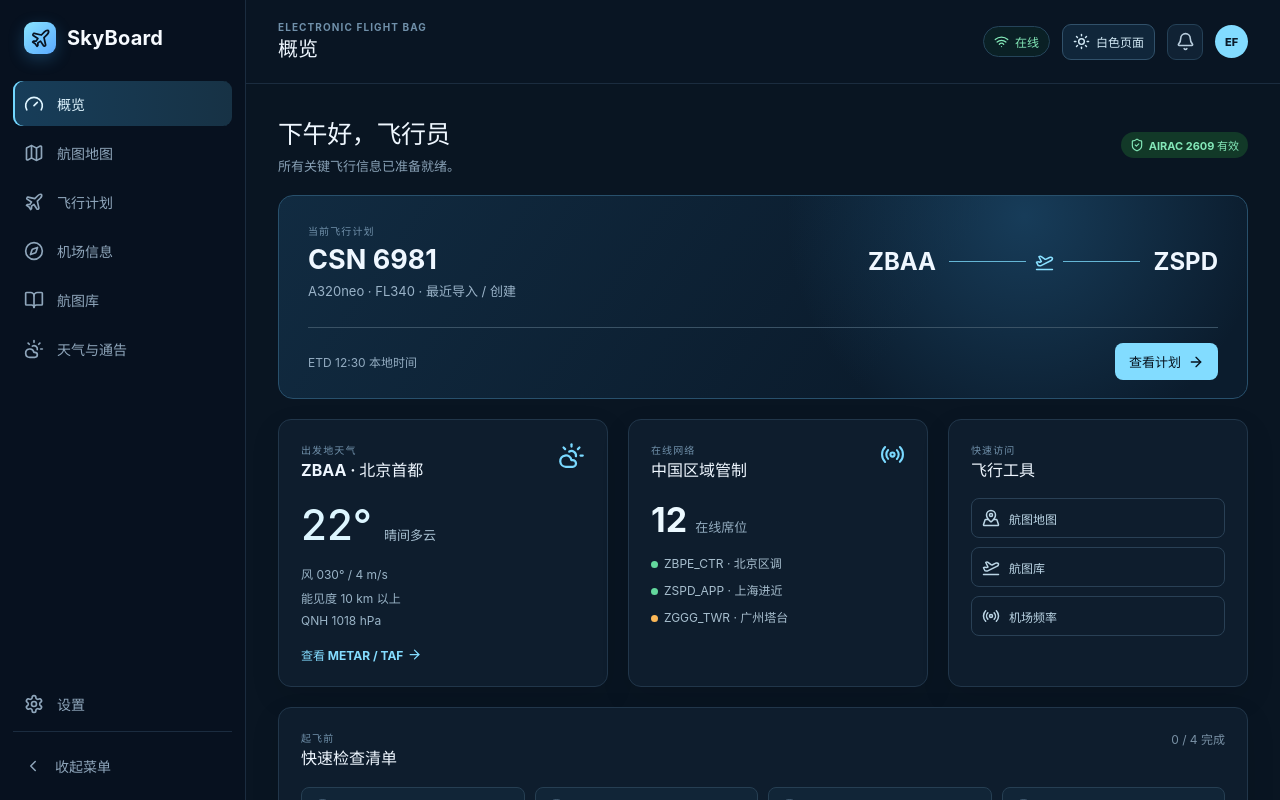
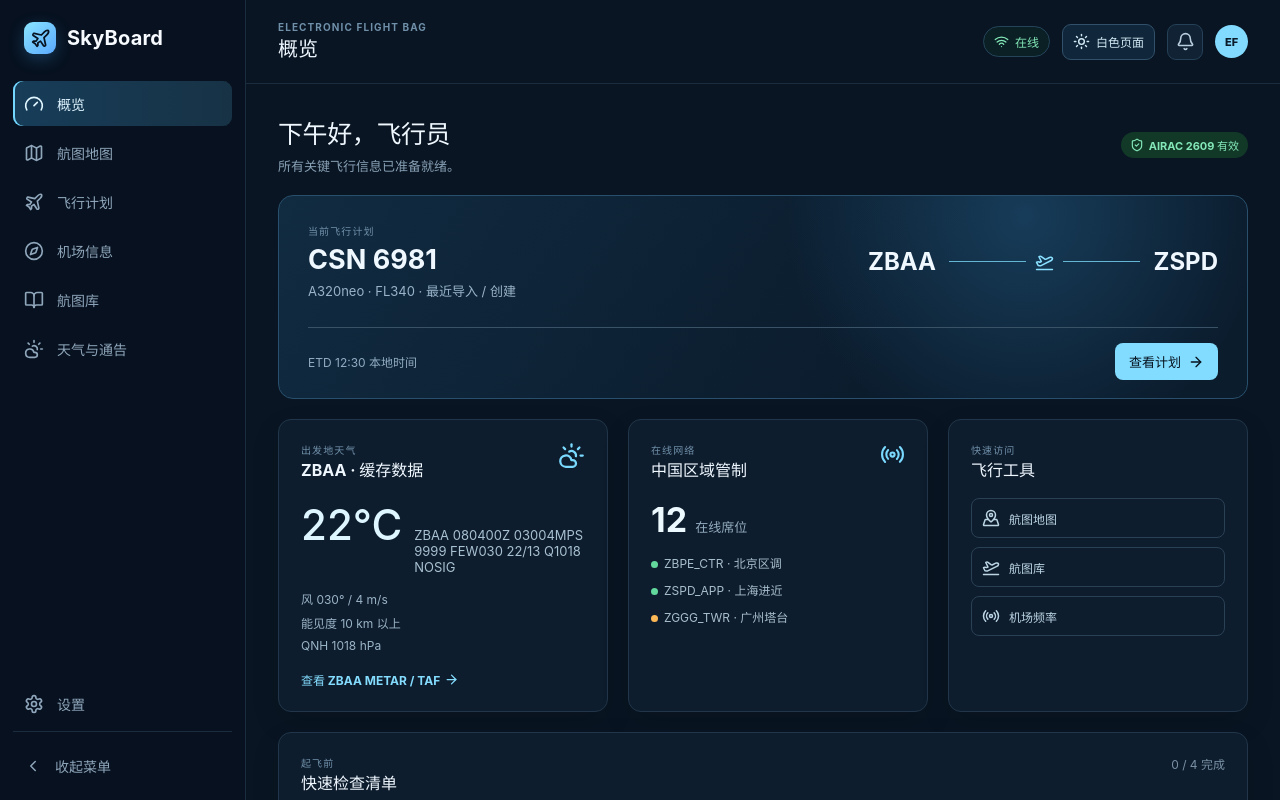
Before and after one commit to jintao3652-cell/efb-v3, a React (Vite) app: page / in a window 1280 px wide. Shown: the top 800 px of the page. Built offline with nearby package versions, Linux system fonts and the light colour scheme.

Commit message:
fix: sync overview weather with flight plan departure

```diff
--- a/src/pages/OverviewPage.tsx
+++ b/src/pages/OverviewPage.tsx
@@ -3,13 +3,17 @@ import { useQuery } from "@tanstack/react-query";
 import { ArrowRight, Check, CircleAlert, CloudSun, MapPinned, PlaneTakeoff, Radio, ShieldCheck } from "lucide-react";
 import { StatusBadge } from "../components/common/StatusBadge";
 import { cachedWeather, demoPlan } from "../lib/data";
-import { listFlightPlans } from "../lib/tauri";
+import { getWeather, listFlightPlans } from "../lib/tauri";
 
 const checklist = ["检查飞行计划与航路", "确认起降机场天气", "查看 NOTAM 与跑道状态", "下载所需航图至本地"];
 
 export function OverviewPage() {
   const flightPlans = useQuery({ queryKey: ["flight-plans"], queryFn: listFlightPlans });
   const currentPlan = flightPlans.data?.[0] ?? demoPlan;
+  const departure = currentPlan.departure.trim().toUpperCase() || demoPlan.departure;
+  const weather = useQuery({ queryKey: ["weather", departure], queryFn: () => getWeather(departure), enabled: departure.length === 4, retry: 1, staleTime: 60_000 });
+  const departureWeather = weather.data ?? cachedWeather;
+  const temperature = departureWeather.temperature.split("/")[0]?.trim() || "–";
   return <div className="overview-page page-stack">
     <div className="welcome-row"><div><h2>下午好，飞行员</h2><p>所有关键飞行信息已准备就绪。</p></div><StatusBadge tone="success"><ShieldCheck size={14} /> AIRAC 2609 有效</StatusBadge></div>
     <section className="hero-card">
@@ -17,7 +21,7 @@ export function OverviewPage() {
       <div className="hero-footer"><span>ETD {new Date(currentPlan.etd).toLocaleTimeString("zh-CN", { hour: "2-digit", minute: "2-digit" })} 本地时间</span><Link className="button primary" to="/flight-plans">查看计划 <ArrowRight size={16} /></Link></div>
     </section>
     <div className="dashboard-grid">
-      <section className="panel weather-panel"><div className="panel-header"><div><p className="eyebrow">出发地天气</p><h3>{cachedWeather.station} · 北京首都</h3></div><CloudSun className="accent-icon" size={27} /></div><div className="weather-main"><strong>22°</strong><span>晴间多云</span></div><div className="stat-row"><span>风 {cachedWeather.wind}</span><span>能见度 {cachedWeather.visibility}</span><span>QNH {cachedWeather.qnh}</span></div><Link to="/weather" className="text-link">查看 METAR / TAF <ArrowRight size={15} /></Link></section>
+      <section className="panel weather-panel"><div className="panel-header"><div><p className="eyebrow">出发地天气</p><h3>{departureWeather.station} · {weather.isFetching ? "正在更新" : weather.isError ? "缓存数据" : "实时数据"}</h3></div><CloudSun className="accent-icon" size={27} /></div><div className="weather-main"><strong>{temperature}</strong><span>{departureWeather.raw || "暂无 METAR"}</span></div><div className="stat-row"><span>风 {departureWeather.wind}</span><span>能见度 {departureWeather.visibility}</span><span>QNH {departureWeather.qnh}</span></div><Link to="/weather" className="text-link">查看 {departure} METAR / TAF <ArrowRight size={15} /></Link></section>
       <section className="panel"><div className="panel-header"><div><p className="eyebrow">在线网络</p><h3>中国区域管制</h3></div><Radio className="accent-icon" size={25} /></div><div className="network-number">12 <span>在线席位</span></div><div className="controller-list"><span><i className="dot success" />ZBPE_CTR · 北京区调</span><span><i className="dot success" />ZSPD_APP · 上海进近</span><span><i className="dot warning" />ZGGG_TWR · 广州塔台</span></div></section>
       <section className="panel quick-panel"><div className="panel-header"><div><p className="eyebrow">快速访问</p><h3>飞行工具</h3></div></div><div className="quick-actions"><Link to="/map"><MapPinned size={18} />航图地图</Link><Link to="/charts"><PlaneTakeoff size={18} />航图库</Link><Link to="/airports"><Radio size={18} />机场频率</Link></div></section>
     </div>
```
